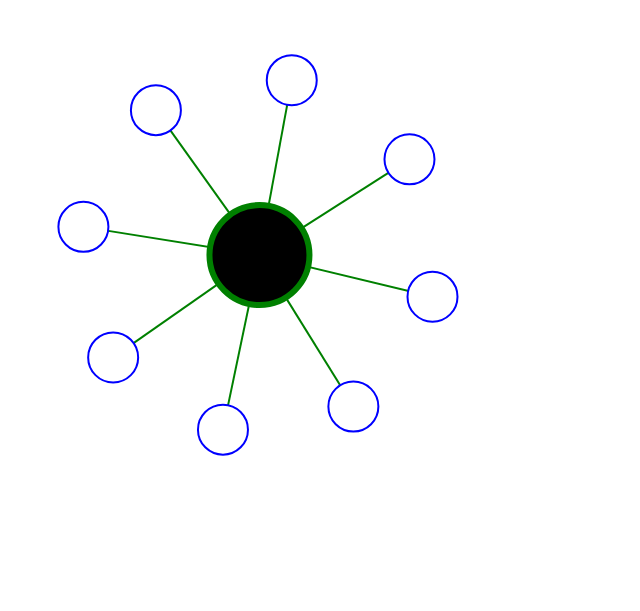
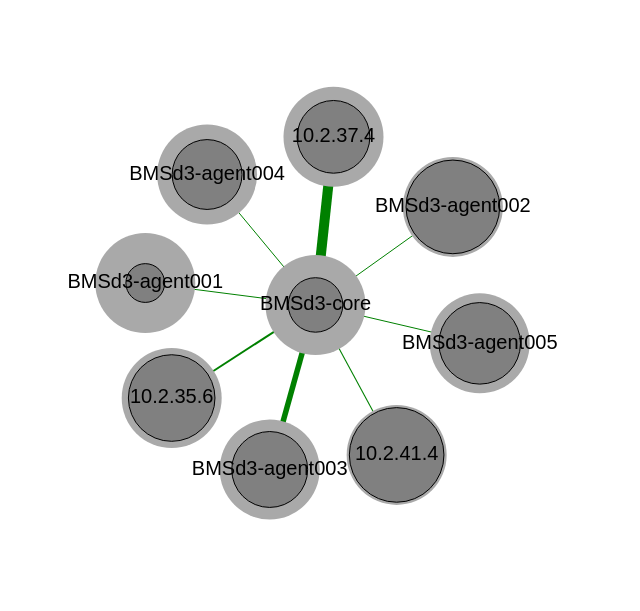
Before and after one commit to danieltkach/d3-force-graph, a plain HTML site: page index.html in a window 1280 px wide. Shown: the whole page, without its empty margins (0-640 px from the left). Drawn offline with Linux system fonts and the light colour scheme.

Commit message:
concentric nodes

```diff
--- a/data.json
+++ b/data.json
@@ -132,8 +132,8 @@
 							{
 									"agentName": "10.2.35.6",
 									"timestamp": "1970-01-01T00:00:00.000Z",
-									"packetsOut": null,
-									"packetsIn": null,
+									"packetsOut": 100,
+									"packetsIn": 100,
 									"bytesOut": null,
 									"bytesIn": null,
 									"packetsDropped": null
@@ -141,8 +141,8 @@
 							{
 									"agentName": "10.2.37.4",
 									"timestamp": "1970-01-01T00:00:00.000Z",
-									"packetsOut": null,
-									"packetsIn": null,
+									"packetsOut": 1000,
+									"packetsIn": 1000,
 									"bytesOut": null,
 									"bytesIn": null,
 									"packetsDropped": null
@@ -150,8 +150,8 @@
 							{
 									"agentName": "10.2.41.4",
 									"timestamp": "1970-01-01T00:00:00.000Z",
-									"packetsOut": null,
-									"packetsIn": null,
+									"packetsOut": 10,
+									"packetsIn": 10,
 									"bytesOut": null,
 									"bytesIn": null,
 									"packetsDropped": null
@@ -177,8 +177,8 @@
 							{
 									"agentName": "BMSd3-agent003",
 									"timestamp": "2021-11-13T13:31:09.835Z",
-									"packetsOut": null,
-									"packetsIn": null,
+									"packetsOut": 500,
+									"packetsIn": 500,
 									"bytesOut": null,
 									"bytesIn": null,
 									"packetsDropped": null
--- a/index.html
+++ b/index.html
@@ -14,28 +14,29 @@
 
 	<script>
 		// Utils
-		function createLinksArray(n) {
+		function createLinksArray(agentNodes) {
+			const n = agentNodes.length;
 			let linksArray = [];
-			for (let i = 1; i <= n; i++) {
-				linksArray.push({ source: 0, target: i });
-			}
+			agentNodes.map((agent, i) => {
+				linksArray.push({ source: 0, target: i + 1, weight: agent.packetsIn + agent.packetsOut, ...agent })
+			})
 			return linksArray;
 		}
 
 		// Constants ---
 		const forceManyBody = -1000;
-		const distance = 150;
+		const distance = 140;
 		const styles = {
 			switch: {
-				size: 50,
-				fill: 'black',
+				size: 60,
+				fill: '#bbb',
 				strokeColor: 'green',
-				strokeWidth: 6
+				strokeWidth: 4
 			},
 			agent: {
 				size: 25,
 				fill: 'white',
-				strokeColor: 'blue',
+				strokeColor: '#bbb',
 				strokeWidth: 2
 			}
 		}
@@ -45,10 +46,10 @@
 			strokeWidth: 2,
 		}
 
-		// Chart container dimensions
-		let svgWidth = 500, svgHeight = 500;
+		// Chart container dimensions ---
+		let svgWidth = 600, svgHeight = 600;
 
-		// Main SVG element containing all others
+		// Main SVG container ---
 		let svg = d3.select('#viz')
 			.append('svg')
 			.attr('width', svgWidth)
@@ -57,52 +58,85 @@
 
 		// Data binding ---
 		d3.json('data.json').then(data => {
+			// Format data structure ---
 			const switchNode = {
 				d3id: 0,
 				type: 'switch',
 				name: data.selectedSwitch.sdmcSwitch.instanceName
 			};
-			const agentsNodes = data.agentsState.rates.agentsRates.map((x, i) => ({ d3id: i + 1, type: 'agent', ...x }));
+			const agentsNodes = data.agentsState.rates.agentsRates.map((x, i) => ({ d3id: i + 1, type: 'agent', name: x.agentName, ...x }));
 			let NODES = [switchNode, ...agentsNodes];
-			let LINKS = createLinksArray(agentsNodes.length);
+			let LINKS = createLinksArray(agentsNodes);
 
-			const simulation = d3.forceSimulation(NODES)
-				.force("charge", d3.forceManyBody().strength(forceManyBody))
-				.force("link", d3.forceLink(LINKS).id(d => d.d3id).distance(distance))
-				.force("center", d3.forceCenter(svgWidth / 2, svgHeight / 2))
+			// Scale domain and range
+			const linkWeightScale = d3.scaleLinear()
+				.domain([0, d3.max(LINKS.map(link => link.weight))])
+				.range([1, 10]);
 
-			const link = svg
+			// SVGs creation ---
+			const linkSvg = svg
 				.selectAll('path')
 				.data(LINKS)
 				.enter()
 				.append('path')
 				.attr('stroke', linkStyles.onlineColor)
-				.attr('stroke-width', linkStyles.strokeWidth);
+				.attr('stroke-width', d => linkWeightScale(d.weight));
+			// let nodeSvg = svg
+			// 	.selectAll('circle')
+			// 	.data(NODES)
+			// 	.enter()
+			// 	.append('circle')
+			// 	.attr('r', d => styles[d.type].size)
+			// 	.attr('stroke', d => styles[d.type].strokeColor)
+			// 	.attr('stroke-width', d => styles[d.type].strokeWidth)
+			// 	.style('fill', d => styles[d.type].fill);
 
-			let node = svg
-				.selectAll('circle')
+			const circles = svg
+				.selectAll()
+				.data(NODES)
+				.join("g");
+
+			circles
+				.append("circle")
+				.attr("r", 50)
+				.attr("fill", "darkgray");
+			circles
+				.append("circle")
+				.attr("r",  d=>40 * Math.random()+15)
+				.attr("fill", "gray")
+				.attr("stroke", "black")
+				.attr("stroke-width", 1);
+
+			const textSvg = svg
+				.selectAll("text")
 				.data(NODES)
 				.enter()
-				.append('circle')
-				.attr('r', d => styles[d.type].size)
-				.attr('stroke', d => styles[d.type].strokeColor)
-				.attr('stroke-width', d => styles[d.type].strokeWidth)
-				.style('fill', d => styles[d.type].fill);
+				.append("text")
+				.attr("text-anchor", "middle")
+				.attr("alignment-baseline", "middle")
+				.style('font-size', 20)
+				.style('font-family', 'sans-serif')
+				.text((node) => node.name);
+
+			// Set up graph simulation ---
+			const simulation = d3.forceSimulation(NODES)
+				.force("charge", d3.forceManyBody().strength(forceManyBody))
+				.force("link", d3.forceLink(LINKS).id(d => d.d3id).distance(distance))
+				.force("center", d3.forceCenter(svgWidth / 2, svgHeight / 2));
 
 			simulation.on("tick", () => {
-				node
-					.attr("cx", d => d.x)
-					.attr("cy", d => d.y);
-				link
+				circles
+					.attr("transform", (d) => `translate(${d.x}, ${d.y})`);
+				linkSvg
 					.attr("d", d => d3.line()([
 						[d.source.x, d.source.y],
 						[d.target.x, d.target.y]
-					])
-					)
+					]));
+				textSvg
+					.attr('x', d => d.x).attr('y', d => d.y);
 			})
 		});
 	</script>
-
 </body>
 
 </html>
```
